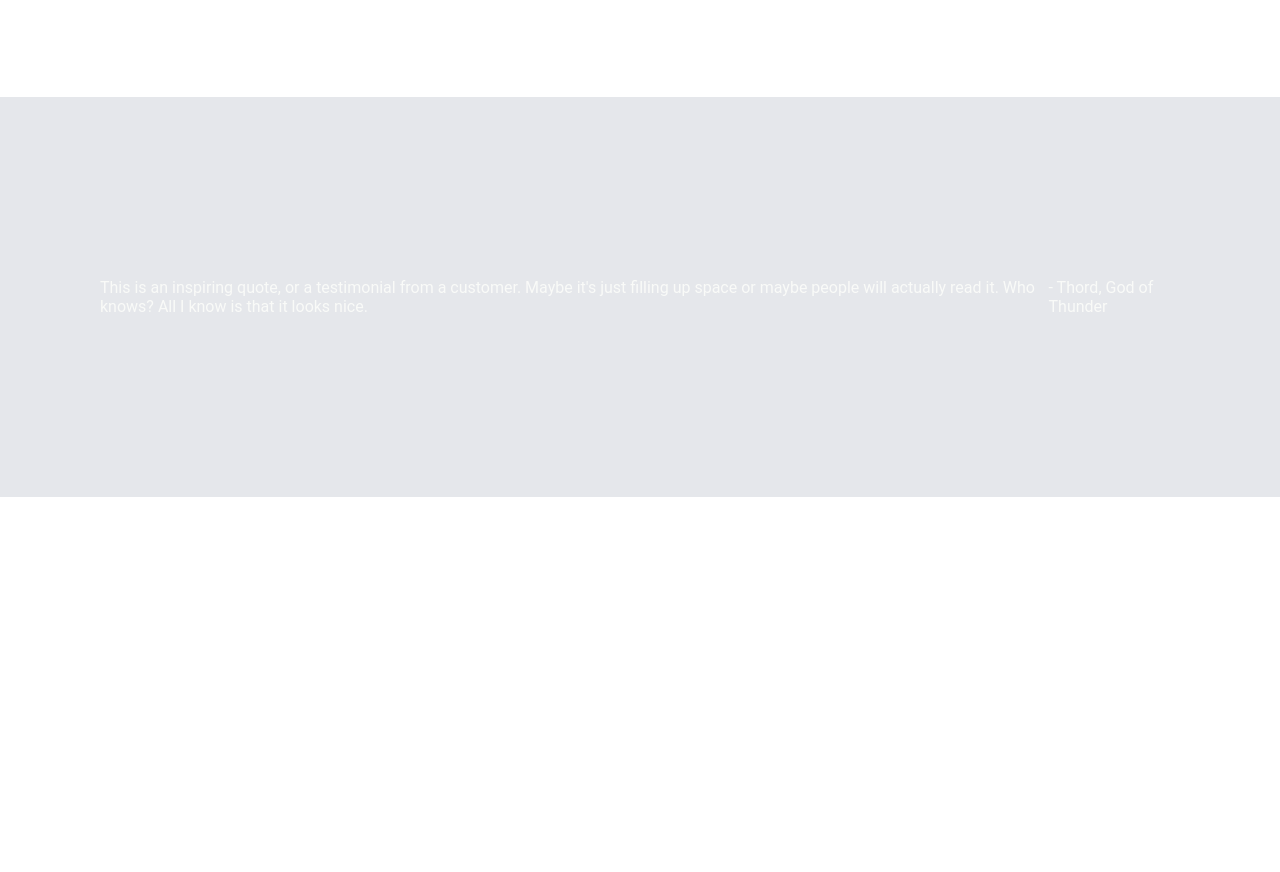
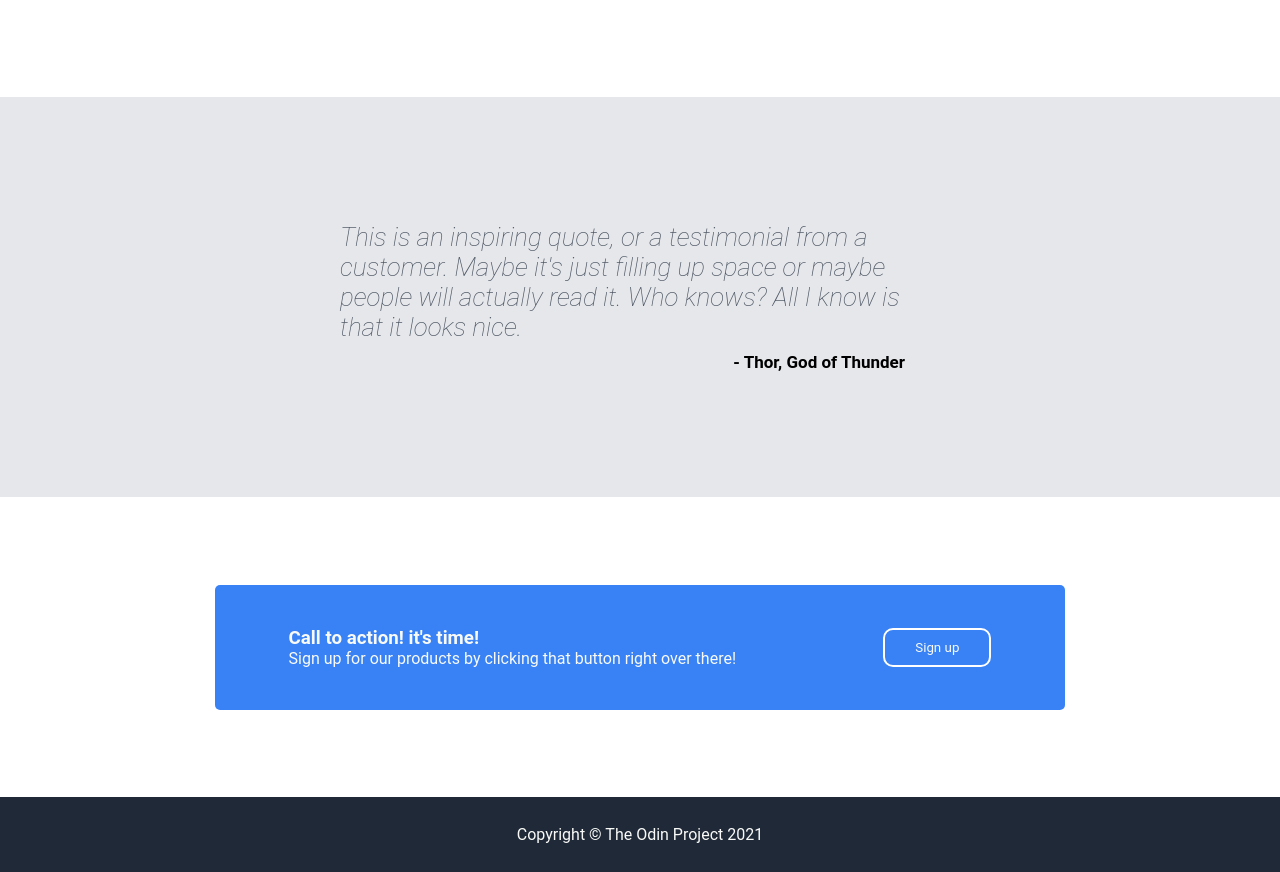
Before and after one commit to hannahjohnston68/odin-landingPage, a plain HTML site: page index.html in a window 1280 px wide. Shown: the part 790-1662 px from the top of the page. Before the commit the page ends 1287 px from the top, so only its background shows below. Drawn offline with Linux system fonts and the light colour scheme.

Commit message:
added quote and footer sections

```diff
--- a/index.html
+++ b/index.html
@@ -56,12 +56,31 @@
     </div>
     <div class="quote">
         <div class ="container">
-            <p class="text">This is an inspiring quote, or a testimonial from a customer. Maybe it's just filling up space
+            <div class="text">This is an inspiring quote, or a testimonial from a customer. Maybe it's just filling up space
                 or maybe people will actually read it. Who knows? All I know is that it looks nice.
-            </p>
-            <p class="attributed"> - Thord, God of Thunder
-            </p>
+            </div>
+            <div class="author">- Thor, God of Thunder
+            </div>
         </div>
     </div>
+    <div class="CTA">
+        <div class="container">
+            <div class="banner">
+                <div class="text">
+                    <h3>Call to action! it's time!</h3>
+                    <p>Sign up for our products by clicking that button right over there!</p>
+                </div>
+                <div class="button">
+                    <button>Sign up</button>
+                </div>
+            </div>
+        </div>
+    </div>
+    </div>
+    <footer class="footer">
+        <div class="container">
+            <p>Copyright © The Odin Project 2021</p>
+        </div>
+    </footer>
   </body>
 </html>
--- a/style.css
+++ b/style.css
@@ -117,10 +117,54 @@ body {
 .quote .container {
     background-color: #e5e7eb;
     display: flex;
+    justify-content: center;
+    align-items: center;
+    height: 400px;
+    padding-right: 375px;
+    padding-left: 375px;
+    gap: 10px;
+    flex-direction: column;
+}
+.quote .text {
+   color: #4a5360;
+   font-weight:lighter;
+   font-style: italic;
+   font-size: 26px;
+   width: 600px;
+}
+.author {
+    color: black;
+    font-size: 17px;
+    align-self: flex-end;
+    font-weight: bold;
+}
+/* CTA */
+.CTA {
+    height: 300px;
+    display: flex;
+    justify-content: center;
+    align-items: center;
+}
+.CTA .container .banner {
+    background-color: #3882F6;
+    width: 850px;
+    height: 125px;
+    border-radius: 5px;
+    display: flex;
     justify-content: space-around;
     align-items: center;
-    height: 400px;
-    padding-right: 100px;
-    padding-left: 100px;
-
 }
+.CTA .container .banner .button button {
+    background-color: #3882F6;
+    border: 2px solid white;
+    padding: 10px 30px;
+    border-radius: 10px;
+}
+/* footer */
+.footer {
+    background-color: #1F2937;
+    height: 75px;
+    display: flex;
+    align-items: center;
+    justify-content: center;
+}
```
